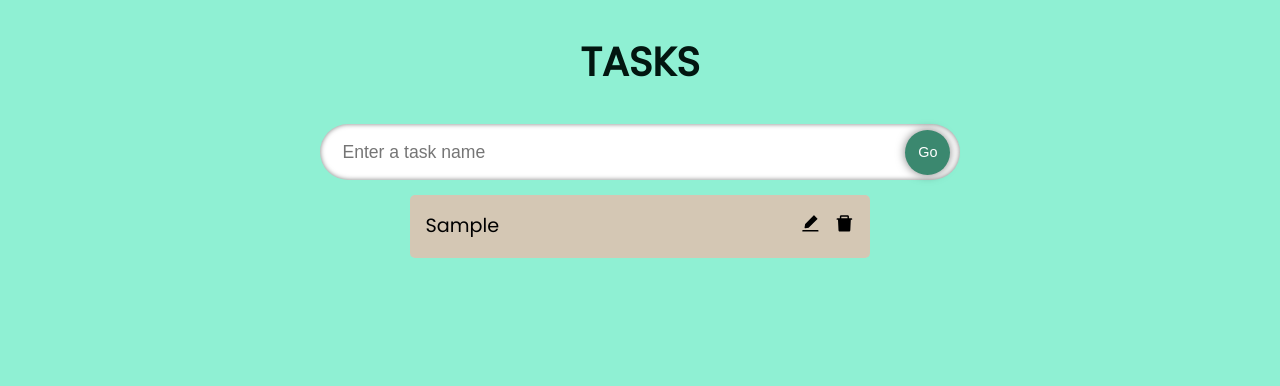
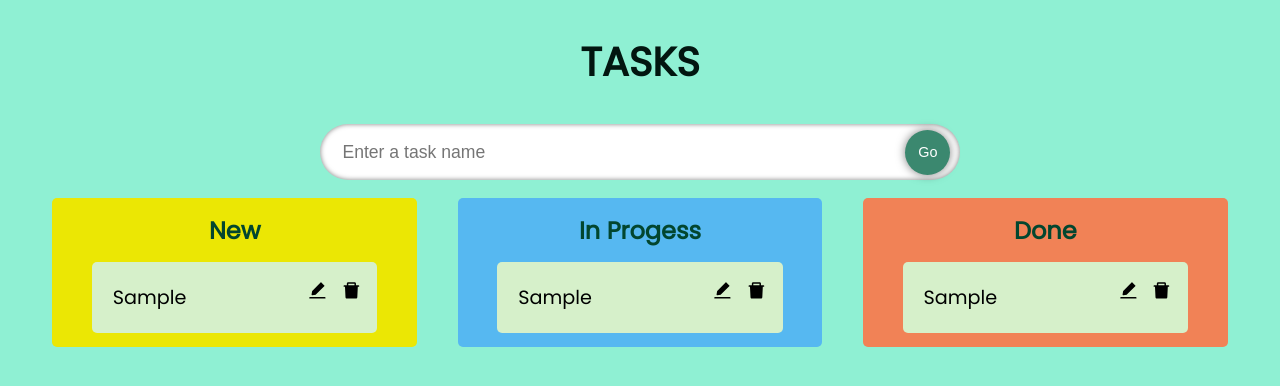
Before and after one commit to gabrieldominguezduran/task-app, a React (Create React App) app: page / in a window 1280 px wide. Both pictures are taken after typing "Sample" into the empty fields and a click on the button "Go". Shown: the top 386 px of the page. Built offline with nearby package versions, Linux system fonts and the light colour scheme.

Commit message:
Add delete/edit fucntions and new, progress and done columns

```diff
--- a/src/App.css
+++ b/src/App.css
@@ -16,6 +16,7 @@ html {
 body {
   max-width: 1300px;
   margin: 0;
+  background-color: rgb(143, 240, 211);
 }
 
 .App {
@@ -26,7 +27,6 @@ body {
   align-items: center;
   font-family: Poppins;
   margin: 0 auto;
-  background-color: rgb(143, 240, 211);
 }
 
 .heading {
--- a/src/components/TaskCard.tsx
+++ b/src/components/TaskCard.tsx
@@ -1,4 +1,4 @@
-import React from "react";
+import React, { useEffect, useRef, useState } from "react";
 import { Task } from "../models";
 import { AiFillEdit, AiFillDelete } from "react-icons/ai";
 
@@ -11,14 +11,50 @@ interface Props {
 }
 
 const TaskCard = ({ task, tasks, setTasks }: Props) => {
+  const [edit, setEdit] = useState<boolean>(false);
+  const [editTask, setEditTask] = useState<string>(task.task);
+
+  const handleEdit = (e: React.FormEvent, id: number) => {
+    e.preventDefault();
+    setTasks(
+      tasks.map((task) => (task.id === id ? { ...task, task: editTask } : task))
+    );
+    setEdit(false);
+  };
+  const handleDelete = (id: number) => {
+    setTasks(tasks.filter((task) => task.id !== id));
+  };
+
+  const inputRef = useRef<HTMLInputElement>(null);
+
+  useEffect(() => {
+    inputRef.current?.focus();
+  }, [edit]);
   return (
-    <form className="tasks__card">
-      <span className="tasks__card-text">{task.task}</span>
+    <form className="tasks__card" onSubmit={(e) => handleEdit(e, task.id)}>
+      {edit ? (
+        <input
+          ref={inputRef}
+          className="tasks__card-input"
+          type="text"
+          value={editTask}
+          onChange={(e) => setEditTask(e.target.value)}
+        />
+      ) : (
+        <span className="tasks__card-text">{task.task}</span>
+      )}
+
       <div>
         <span className="icon">
-          <AiFillEdit />
+          <AiFillEdit
+            onClick={() => {
+              if (!edit) {
+                setEdit(!edit);
+              }
+            }}
+          />
         </span>
-        <span className="icon">
+        <span className="icon" onClick={() => handleDelete(task.id)}>
           <AiFillDelete />
         </span>
       </div>
--- a/src/components/TaskList.tsx
+++ b/src/components/TaskList.tsx
@@ -10,10 +10,42 @@ interface Props {
 
 const TaskList = ({ tasks, setTasks }: Props) => {
   return (
-    <div className="tasks">
-      {tasks.map((task) => (
-        <TaskCard task={task} key={task.id} tasks={tasks} setTasks={setTasks} />
-      ))}
+    <div className="container">
+      <div className="tasks new">
+        <span className="tasks__heading">New</span>
+        {tasks.map((task) => (
+          <TaskCard
+            task={task}
+            key={task.id}
+            tasks={tasks}
+            setTasks={setTasks}
+          />
+        ))}
+      </div>
+
+      <div className="tasks progress">
+        <span className="tasks__heading">In Progess</span>
+        {tasks.map((task) => (
+          <TaskCard
+            task={task}
+            key={task.id}
+            tasks={tasks}
+            setTasks={setTasks}
+          />
+        ))}
+      </div>
+
+      <div className="tasks done">
+        <span className="tasks__heading">Done</span>
+        {tasks.map((task) => (
+          <TaskCard
+            task={task}
+            key={task.id}
+            tasks={tasks}
+            setTasks={setTasks}
+          />
+        ))}
+      </div>
     </div>
   );
 };
--- a/src/components/styles.css
+++ b/src/components/styles.css
@@ -45,31 +45,60 @@
   box-shadow: 0 0 5px #000;
 }
 
+.container {
+  display: flex;
+  flex-direction: column;
+  width: 95%;
+  margin-top: 10px;
+  justify-content: space-around;
+  align-items: flex-start;
+}
+
 .tasks {
   display: flex;
-  justify-content: space-evenly;
   width: 90%;
-  flex-wrap: wrap;
+  flex-direction: column;
+  align-items: center;
+  margin: 0.5rem auto;
+  padding: 0.9rem;
+  border-radius: 5px;
+  background-color: rgba(236, 245, 242, 0.74);
+}
+
+.tasks__heading {
+  font-size: 1.5rem;
+  font-weight: bolder;
+  color: rgb(2, 70, 47);
 }
 
 .tasks__card {
   display: flex;
-  width: 80%;
+  width: 85%;
   border-radius: 5px;
   padding: 1rem;
   margin-top: 0.9rem;
-  background-color: rgba(243, 181, 167, 0.692);
+  background-color: rgb(214, 240, 202);
   transition: transform 0.5s ease;
 }
 
 .tasks__card:hover {
-  transform: scale(1.05);
+  transform: scale(1.01);
 }
 
 .tasks__card-text {
   flex: 1;
+  padding: 5px;
   border: none;
   font-size: 1.2rem;
+}
+
+.tasks__card-input {
+  flex: 1;
+  padding: 4px 10px;
+  border: 1px solid #000;
+  border-radius: 15px;
+  font-size: 1.2rem;
+  background-color: rgba(225, 243, 237, 0.822);
 }
 
 .tasks__card-text:focus {
@@ -82,12 +111,28 @@
   cursor: pointer;
 }
 
+.new {
+  background-color: rgb(235, 231, 4);
+}
+
+.progress {
+  background-color: rgb(86, 184, 241);
+}
+
+.done {
+  background-color: rgb(241, 130, 86);
+}
+
 @media (min-width: 850px) {
   .form {
     width: 50%;
   }
 
-  .tasks__card {
-    width: 40%;
+  .container {
+    flex-direction: row;
+  }
+
+  .tasks {
+    width: 30%;
   }
 }
```
